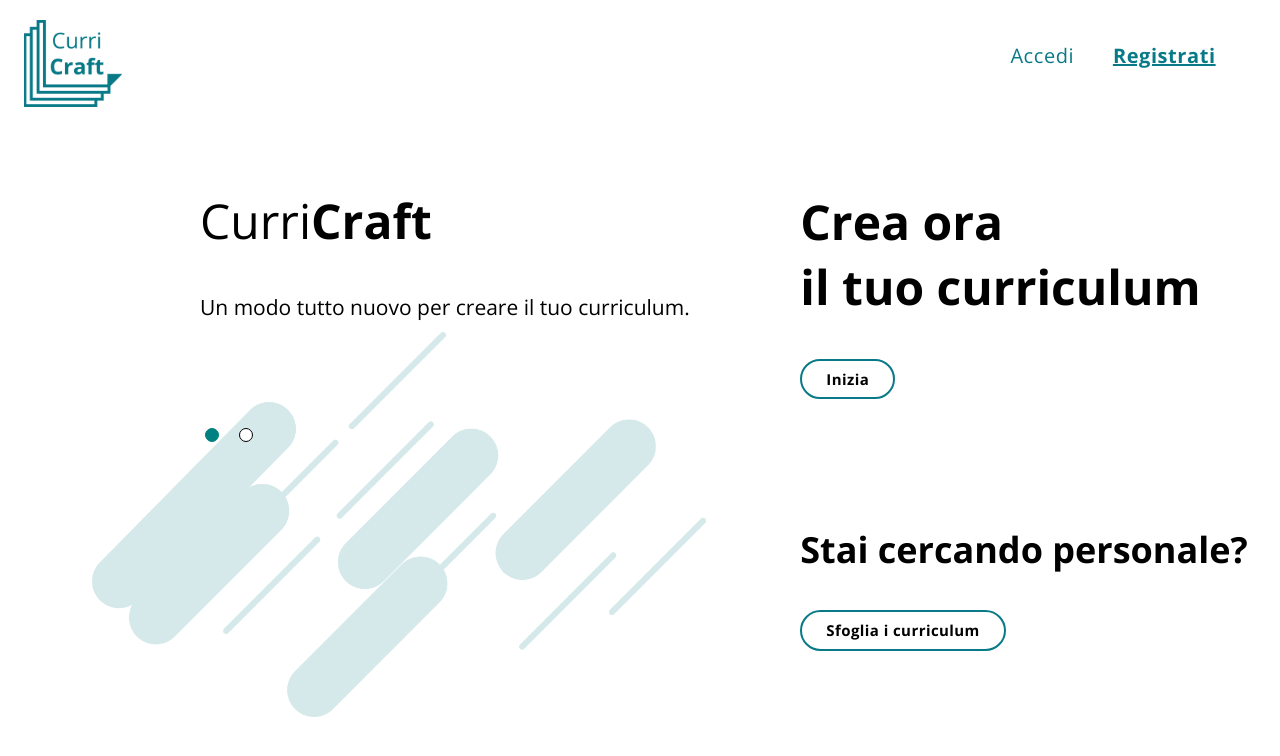
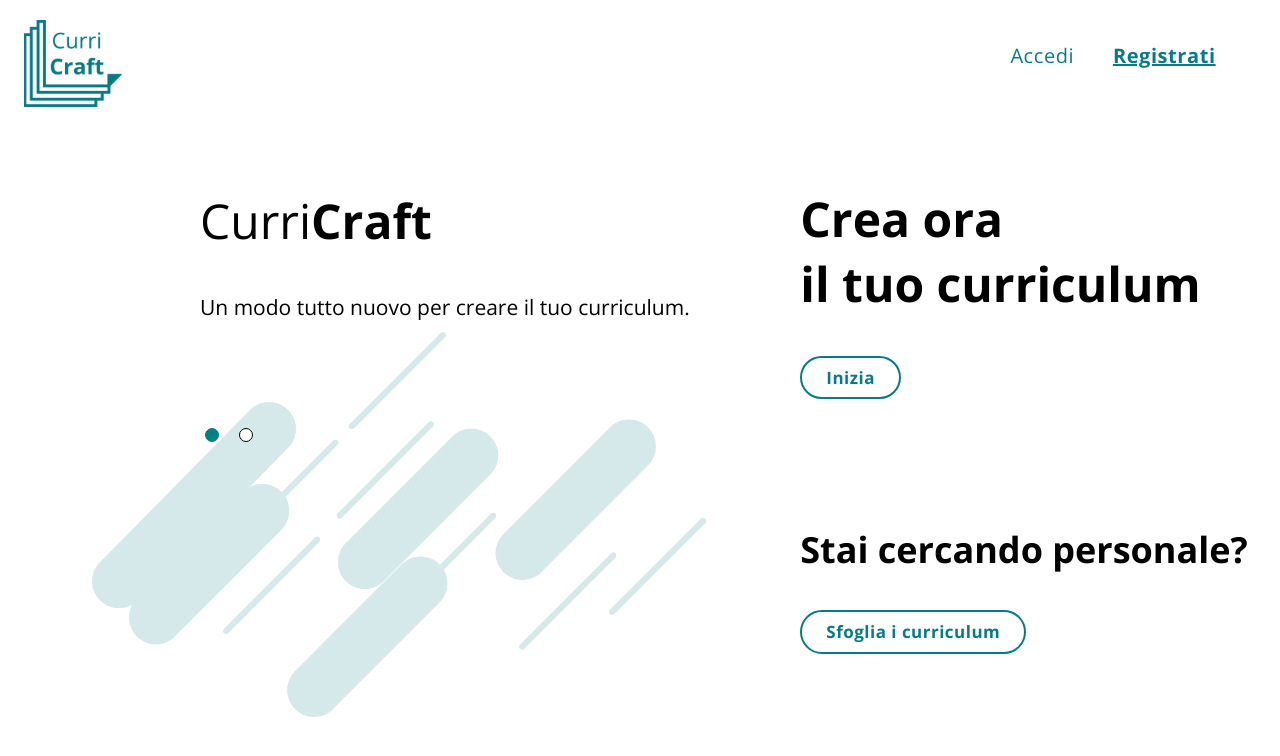
Before and after one commit to GeoAlva/webdesign6, a React (Create React App) app: page / in a window 1280 px wide. Shown: the top 756 px of the page. Built offline with nearby package versions, Linux system fonts and the light colour scheme.

Commit message:
colore del testo dei bottoni nella home

```diff
--- a/src/pages/home/home.js
+++ b/src/pages/home/home.js
@@ -73,11 +73,11 @@ export default function Home() {
                                         fontWeight: 'bold',
                                         borderRadius: '30px',
                                         fontFamily: 'Open Sans',
-                                        fontSize: "15px",
+                                        fontSize: "17px",
                                         textTransform: 'none',
                                         border: "2px solid #087A87",
                                         backgroundColor: '#ffffff',
-                                        color: '#000000',
+                                        color: '#087A87',
                                         '&:hover': {
                                             color: '#ffffff',
                                             backgroundColor: '#087A87',
@@ -94,11 +94,11 @@ export default function Home() {
                                         fontWeight: 'bold',
                                         borderRadius: '30px',
                                         fontFamily: 'Open Sans',
-                                        fontSize: "15px",
+                                        fontSize: "17px",
                                         textTransform: 'none',
                                         border: "2px solid #087A87",
                                         backgroundColor: '#ffffff',
-                                        color: '#000000',
+                                        color: '#087A87',
                                         '&:hover': {
                                             color: '#ffffff',
                                             backgroundColor: '#087A87',
```
